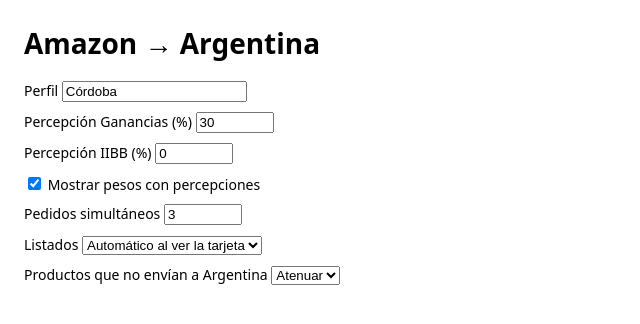
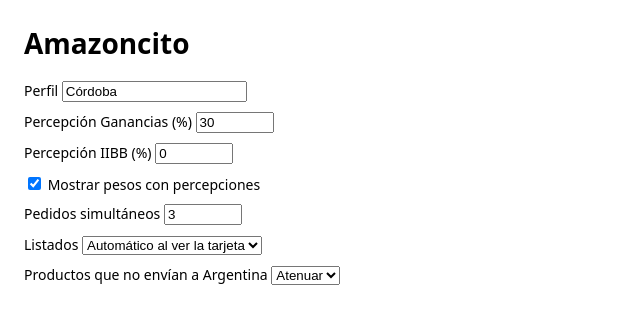
Before and after one commit to Gremiger/amazoncito, a website with bundled scripts: page options.html in a window 1280 px wide. Shown: the whole page, without its empty margins (0-640 px from the left). Built offline with nearby package versions, Linux system fonts and the light colour scheme; some packages are replaced by stand-ins of ours.

Commit message:
chore: rename extension to Amazoncito

```diff
--- a/content/boot.js
+++ b/content/boot.js
@@ -1 +1 @@
-import(chrome.runtime.getURL("content/main.js")).catch((e) => console.warn("[amazon-ar]", e));
+import(chrome.runtime.getURL("content/main.js")).catch((e) => console.warn("[Amazoncito]", e));
--- a/options.html
+++ b/options.html
@@ -1,8 +1,8 @@
 <!doctype html>
-<html lang="es"><head><meta charset="utf-8"><title>Amazon → Argentina</title>
+<html lang="es"><head><meta charset="utf-8"><title>Amazoncito</title>
 <style>body{font:14px system-ui;max-width:460px;margin:24px}label{display:block;margin:10px 0}input[type=number]{width:70px}</style>
 </head><body>
-<h1>Amazon → Argentina</h1>
+<h1>Amazoncito</h1>
 <label>Perfil <input id="perfil" type="text"></label>
 <label>Percepción Ganancias (%) <input id="percepcionGanancias" type="number" step="0.1"></label>
 <label>Percepción IIBB (%) <input id="percepcionIibb" type="number" step="0.1"></label>
--- a/package.json
+++ b/package.json
@@ -1,5 +1,5 @@
 {
-  "name": "amazon-ar",
+  "name": "amazoncito",
   "private": true,
   "type": "module",
   "scripts": { "test": "node --test" },
```
Also changed, not shown: README.md, manifest.json.
